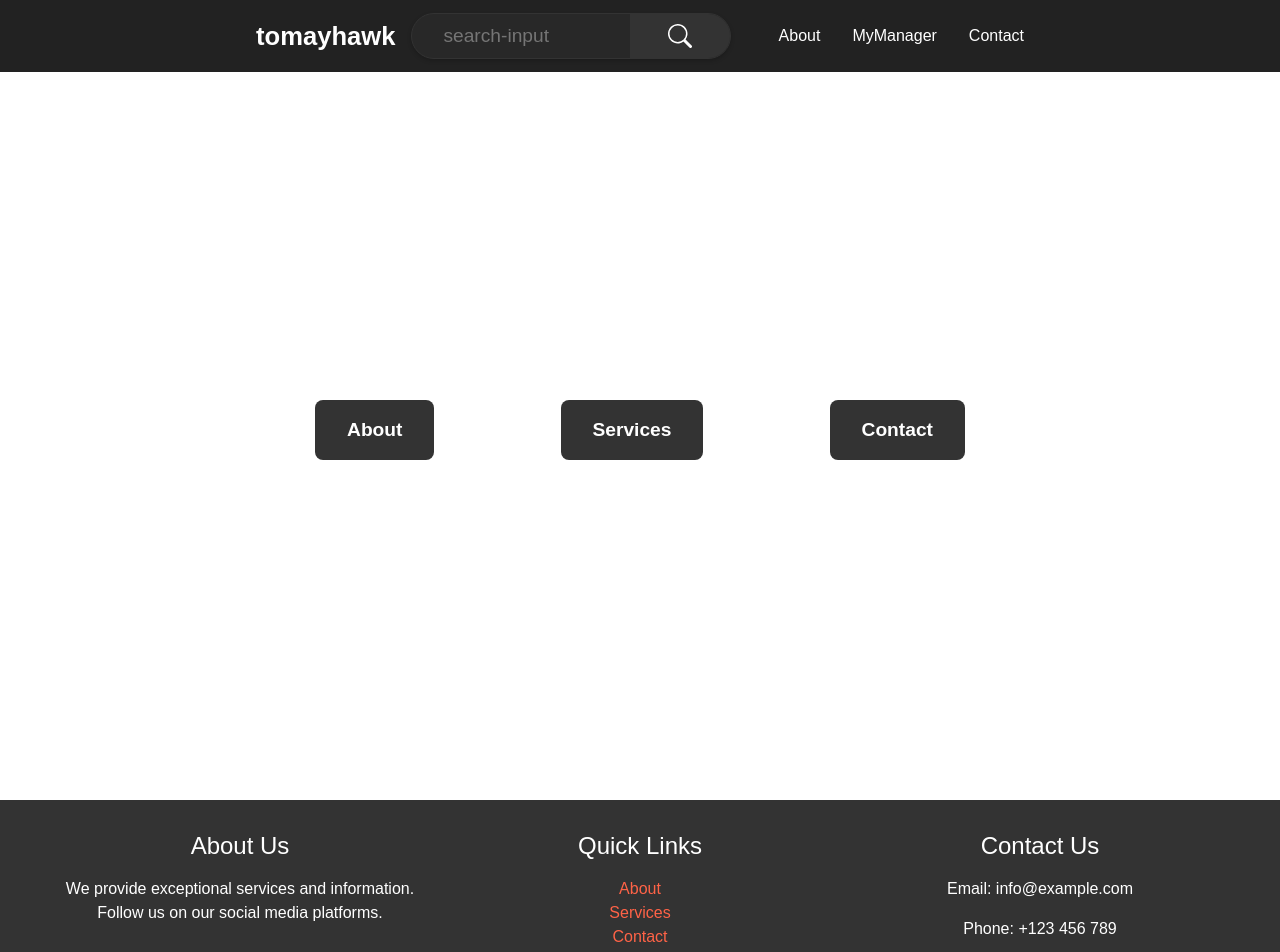
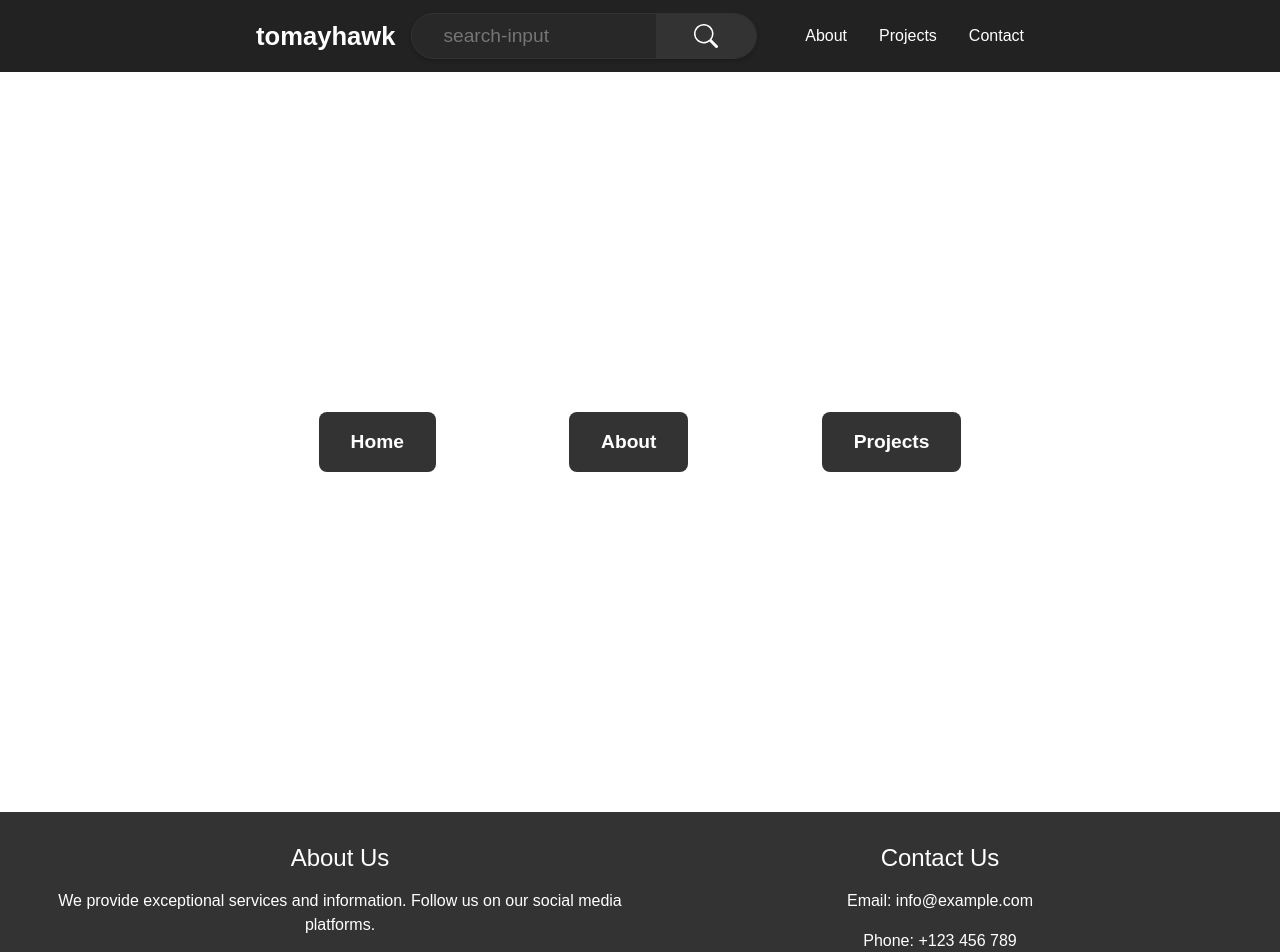
Before and after one commit to TomayHawk/tomayhawk.xyz, a React (Vite) app: page /contact in a window 1280 px wide. Shown: the top 952 px of the page. Built offline with nearby package versions, Linux system fonts and the light colour scheme.

Commit message:
Update Website Structure and Pages

```diff
--- a/package.json
+++ b/package.json
@@ -12,7 +12,8 @@
   "dependencies": {
     "bootstrap": "^5.3.3",
     "react": "^18.3.1",
-    "react-dom": "^18.3.1"
+    "react-dom": "^18.3.1",
+    "react-router-dom": "^6.28.0"
   },
   "devDependencies": {
     "@eslint/js": "^9.13.0",
--- a/src/App.css
+++ b/src/App.css
@@ -5,7 +5,6 @@
 }
 
 body {
-  margin-top: 60px;
   font-family: Arial, sans-serif;
 }
 
--- a/src/App.tsx
+++ b/src/App.tsx
@@ -1,3 +1,9 @@
+import { BrowserRouter as Router, Route, Routes } from "react-router-dom";
+import Home from "./pages/Home.tsx";
+import About from "./pages/About.tsx";
+import Projects from "./pages/Projects.tsx";
+import MyManager from "./pages/projects-pages/MyManager.tsx";
+import Contact from "./pages/Contact.tsx";
 import './App.css';
 import Navbar from './components/Navbar.tsx';
 import Footer from './components/Footer.tsx';
@@ -5,13 +11,17 @@ import Footer from './components/Footer.tsx';
 function App() {
   return (
     <div className="wrapper">
-      <Navbar />
-      <div className="container">
-        <div className="interactive-box" onClick={() => window.location.href = "/about"}>About</div>
-        <div className="interactive-box" onClick={() => window.location.href = "/services"}>Services</div>
-        <div className="interactive-box" onClick={() => window.location.href = "/contact"}>Contact</div>
-      </div>
-      <Footer />
+      <Router>
+        <Navbar />
+        <Routes>
+          <Route path="" element={<Home />} />
+          <Route path="/about" element={<About />} />
+          <Route path="/projects" element={<Projects />} />
+          <Route path="/projects/my-manager" element={<MyManager />} />
+          <Route path="/contact" element={<Contact />} />
+        </Routes>
+        <Footer />
+      </Router>
     </div>
   );
 }
--- a/src/components/Footer.tsx
+++ b/src/components/Footer.tsx
@@ -9,14 +9,6 @@ function Footer() {
                     <div className="footer-section">
                         <h3>About Us</h3>
                         <p>We provide exceptional services and information. Follow us on our social media platforms.</p>
-                    </div>
-                    <div className="footer-section">
-                        <h3>Quick Links</h3>
-                        <ul>
-                            <li><a href="about">About</a></li>
-                            <li><a href="services">Services</a></li>
-                            <li><a href="contact">Contact</a></li>
-                        </ul>
                     </div>
                     <div className="footer-section">
                         <h3>Contact Us</h3>
--- a/src/components/Navbar.css
+++ b/src/components/Navbar.css
@@ -1,5 +1,5 @@
 .navbar {
-    position: fixed;
+    position: flex;
     top: 0;
     left: 0;
     width: 100%;
--- a/src/components/Navbar.tsx
+++ b/src/components/Navbar.tsx
@@ -1,4 +1,5 @@
 import { useState } from 'react';
+import { Link } from "react-router-dom";
 import '../App.css';
 import './Navbar.css';
 
@@ -24,9 +25,9 @@ function Navbar() {
                 </div>
 
                 <ul className="nav-links">
-                    <li><a href="about">About</a></li>
-                    <li><a href="my-manager">MyManager</a></li>
-                    <li><a href="contact">Contact</a></li>
+                    <li><Link to="/about">About</Link></li>
+                    <li><Link to="/projects">Projects</Link></li>
+                    <li><Link to="/contact">Contact</Link></li>
                 </ul>
                 <div className="menu-toggle" onClick={toggleMenu}>
                     ☰
@@ -35,9 +36,9 @@ function Navbar() {
 
             {isMenuOpen && (
                 <ul className="mobile-menu">
-                    <li><a href="/about">About</a></li>
-                    <li><a href="/my-manager">MyManager</a></li>
-                    <li><a href="/contact">Contact</a></li>
+                    <li><Link to="/about">About</Link></li>
+                    <li><Link to="/projects">Projects</Link></li>
+                    <li><Link to="/contact">Contact</Link></li>
                 </ul>
             )}
         </>
--- /dev/null
+++ b/src/pages/About.tsx
@@ -0,0 +1,13 @@
+function About() {
+    return (
+        <>
+            <div className="container">
+                <div className="interactive-box" onClick={() => window.location.href = "/"}>Home</div>
+                <div className="interactive-box" onClick={() => window.location.href = "/projects"}>Projects</div>
+                <div className="interactive-box" onClick={() => window.location.href = "/contact"}>Contact</div>
+            </div>
+        </>
+    )
+}
+
+export default About;
--- /dev/null
+++ b/src/pages/Contact.tsx
@@ -0,0 +1,13 @@
+function Contact() {
+    return (
+        <>
+            <div className="container">
+                <div className="interactive-box" onClick={() => window.location.href = "/"}>Home</div>
+                <div className="interactive-box" onClick={() => window.location.href = "/about"}>About</div>
+                <div className="interactive-box" onClick={() => window.location.href = "/projects"}>Projects</div>
+            </div>
+        </>
+    )
+}
+
+export default Contact;
--- /dev/null
+++ b/src/pages/Home.tsx
@@ -0,0 +1,13 @@
+function Home() {
+    return (
+        <>
+            <div className="container">
+                <div className="interactive-box" onClick={() => window.location.href = "/about"}>About</div>
+                <div className="interactive-box" onClick={() => window.location.href = "/projects"}>Projects</div>
+                <div className="interactive-box" onClick={() => window.location.href = "/contact"}>Contact</div>
+            </div>
+        </>
+    )
+}
+
+export default Home;
--- /dev/null
+++ b/src/pages/Projects.tsx
@@ -0,0 +1,14 @@
+function Projects() {
+    return (
+        <>
+            <div className="container">
+                <div className="interactive-box" onClick={() => window.location.href = "/"}>Home</div>
+                <div className="interactive-box" onClick={() => window.location.href = "/about"}>About</div>
+                <div className="interactive-box" onClick={() => window.location.href = "/contact"}>Contact</div>
+                <div className="interactive-box" onClick={() => window.location.href = "/projects/my-manager"}>MyManager</div>
+            </div>
+        </>
+    )
+}
+
+export default Projects;
--- /dev/null
+++ b/src/pages/projects-pages/MyManager.css
@@ -0,0 +1,15 @@
+.tasks-box {
+    position: flex;
+    width: 100%;
+    height: 100%;
+    background-color: #333;
+    color: white;
+    text-align: center;
+    font-size: 1.2rem;
+    font-weight: bold;
+    padding: 1rem 2rem;
+    margin: 0.5rem;
+    border-radius: 8px;
+    cursor: pointer;
+    transition: transform 0.3s ease, background-color 0.3s ease;
+}
--- /dev/null
+++ b/src/pages/projects-pages/MyManager.tsx
@@ -0,0 +1,13 @@
+import './MyManager.css';
+
+function MyManager() {
+    return (
+        <>
+            <div className="container">
+                <div className="tasks-box">task box</div>
+            </div>
+        </>
+    )
+}
+
+export default MyManager;
```
Also changed, not shown: 1 other file (tests, documents, lock files or other folders).
